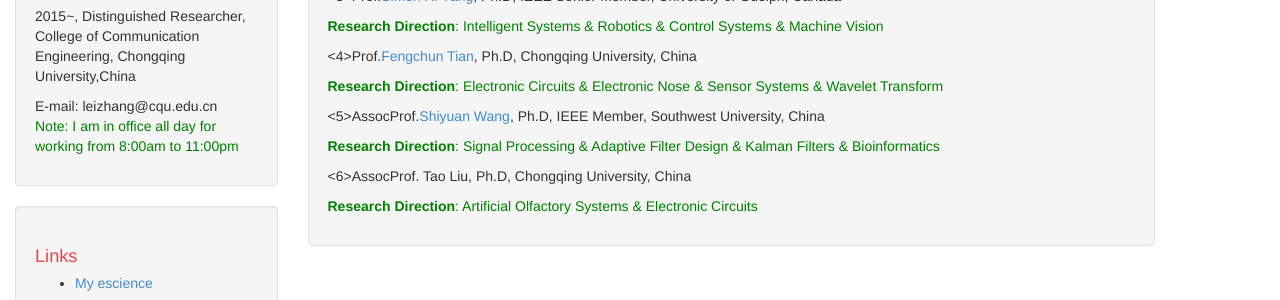
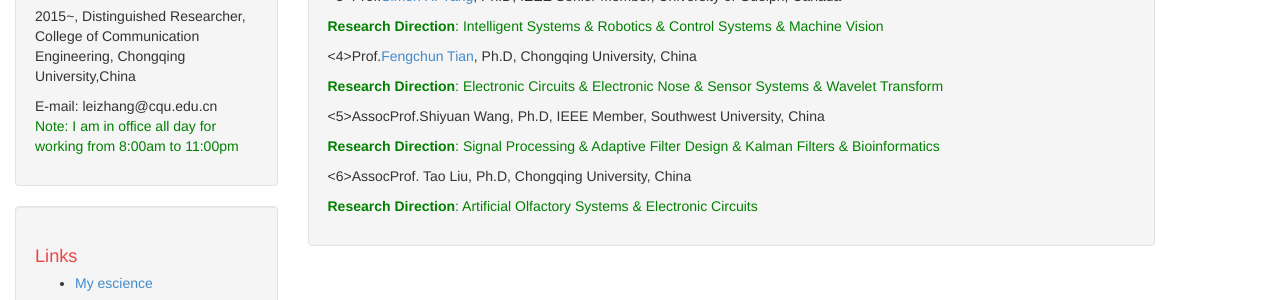
Before and after one commit to DrLeiZhang/website, a Jekyll site: the page built from people.html, in a window 1280 px wide. Shown: the part 354-654 px from the top of the page. Built offline with Jekyll 4.4.1, drawn with Linux system fonts in a browser that asks for light colours; Markdown is read by kramdown in place of the engine named in the settings; some of the changed lines change nothing that is shown.

Commit message:
Update
Signed-off-by: leizhang@cqu.edu.cn <leizhang@cqu.edu.cn>

```diff
--- a/people.html
+++ b/people.html
@@ -20,7 +20,7 @@ layout: default
 <p><4>Prof.<a href="http://www.ccee.cqu.edu.cn/index.aspx?lanmuid=75&sublanmuid=738&id=591">Fengchun Tian</a>, Ph.D, Chongqing University, China</p>
 <p style="color:green;"><B>Research Direction</B>: Electronic Circuits & Electronic Nose & Sensor Systems & Wavelet Transform</p>
 
-<p><5>AssocProf.<a href="http://ceie.swu.edu.cn/viscms/ceieidex/fujiaoshoujieshao9499/20131107/62610.html">Shiyuan Wang</a>, Ph.D, IEEE Member, Southwest University, China</p>
+<p><5>AssocProf.Shiyuan Wang, Ph.D, IEEE Member, Southwest University, China</p>
 <p style="color:green;"><B>Research Direction</B>: Signal Processing & Adaptive Filter Design & Kalman Filters & Bioinformatics</p>
 
 <p><6>AssocProf. Tao Liu, Ph.D, Chongqing University, China</p>
```
